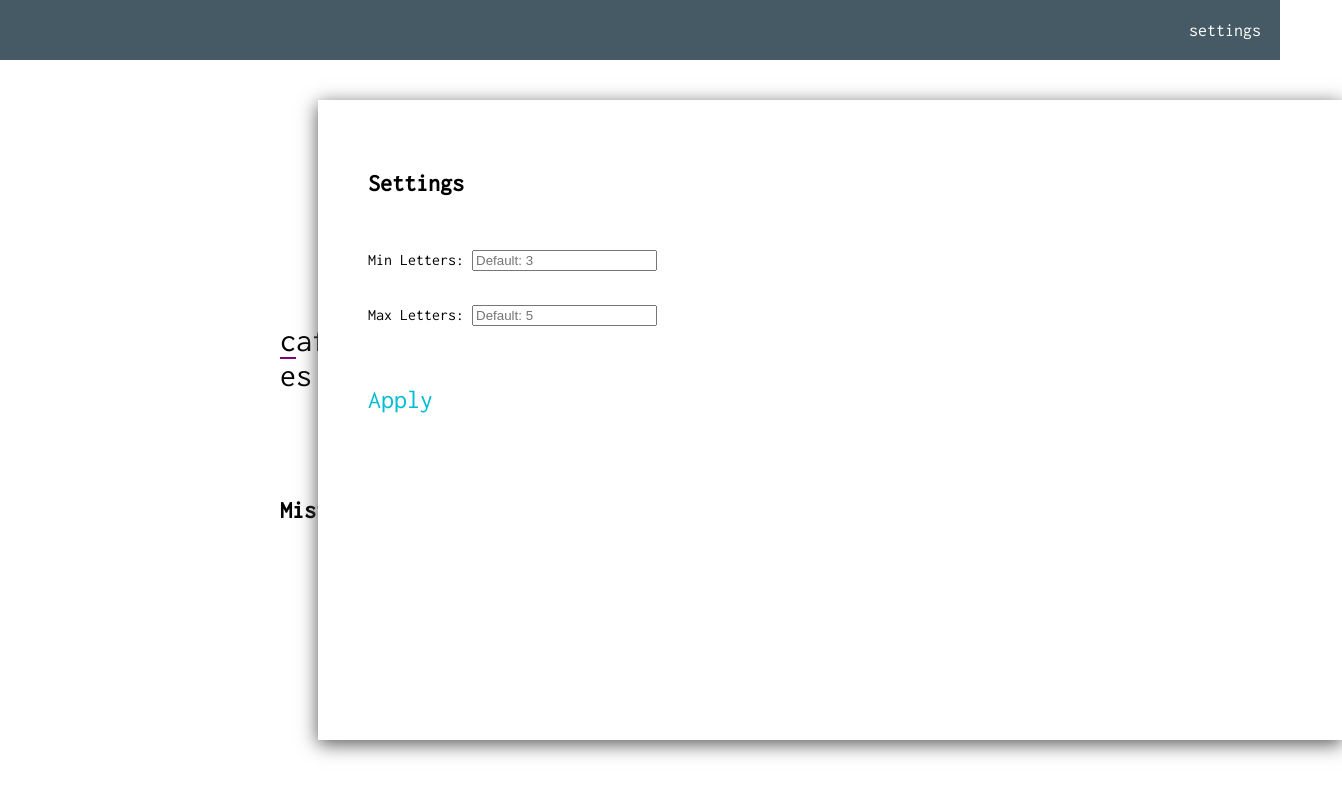
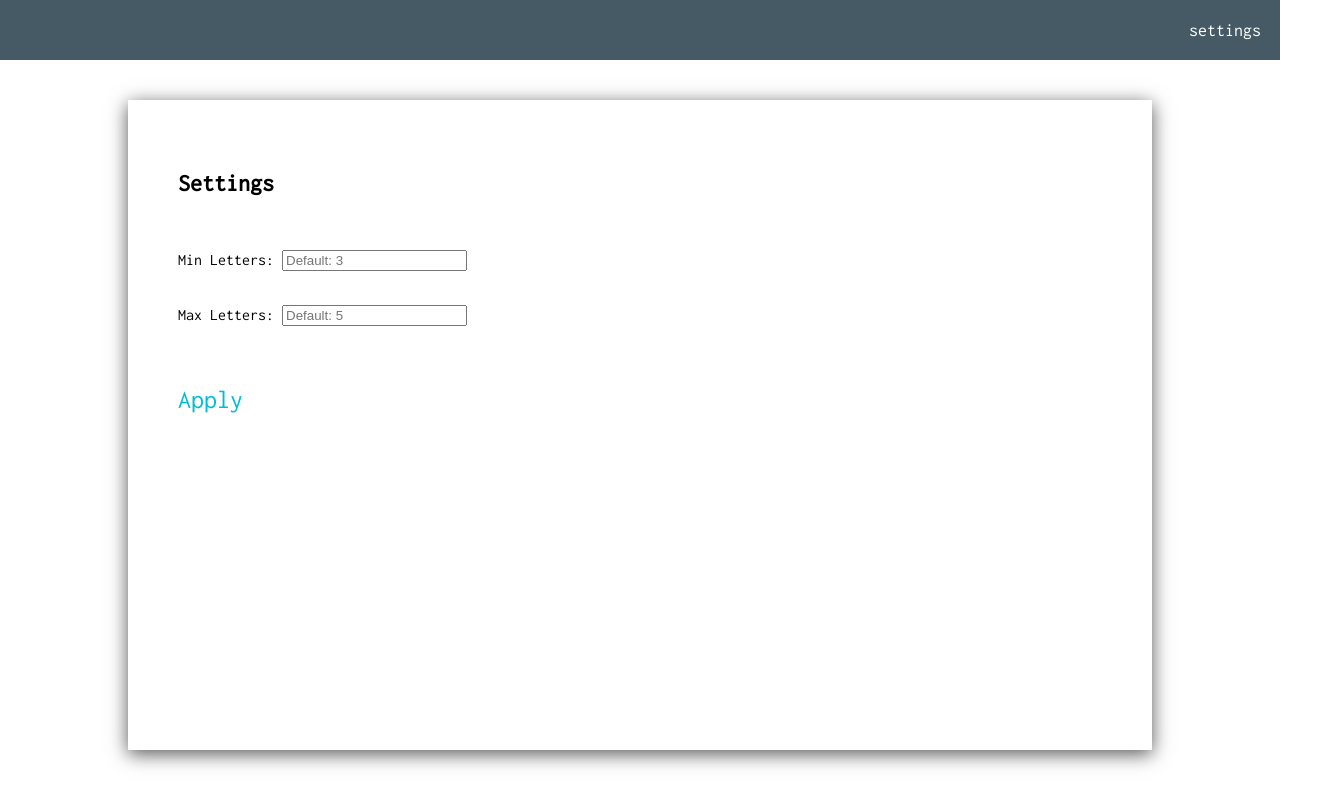
Before and after one commit to gabriel2761/typing-practice-app, a plain HTML site: page index.html in a window 1280 px wide. Both pictures are taken after a click on the element "settings". Shown: the whole page, 1342 px wide, since content can reach past the window. Drawn offline with nearby package versions, Linux system fonts and the light colour scheme; files that its build step writes are made by us from their sources.

Commit message:
fix: Properly align settings view to the center

```diff
--- a/css/main.scss
+++ b/css/main.scss
@@ -58,11 +58,13 @@ body {
 }
 
 #settings-view {
-    position: absolute;
+    position: fixed;
+    margin: 0 auto;
     top: 100px;
-    margin-left: 10%;
-    width: 80vw;
-    height: 80vh;
+    right: 0;
+    left: 0;
+    width: 80%;
+    height: 650px;
     box-shadow: 0 4px 18px #555;
     background-color: #fff;
     box-sizing: border-box;
```
